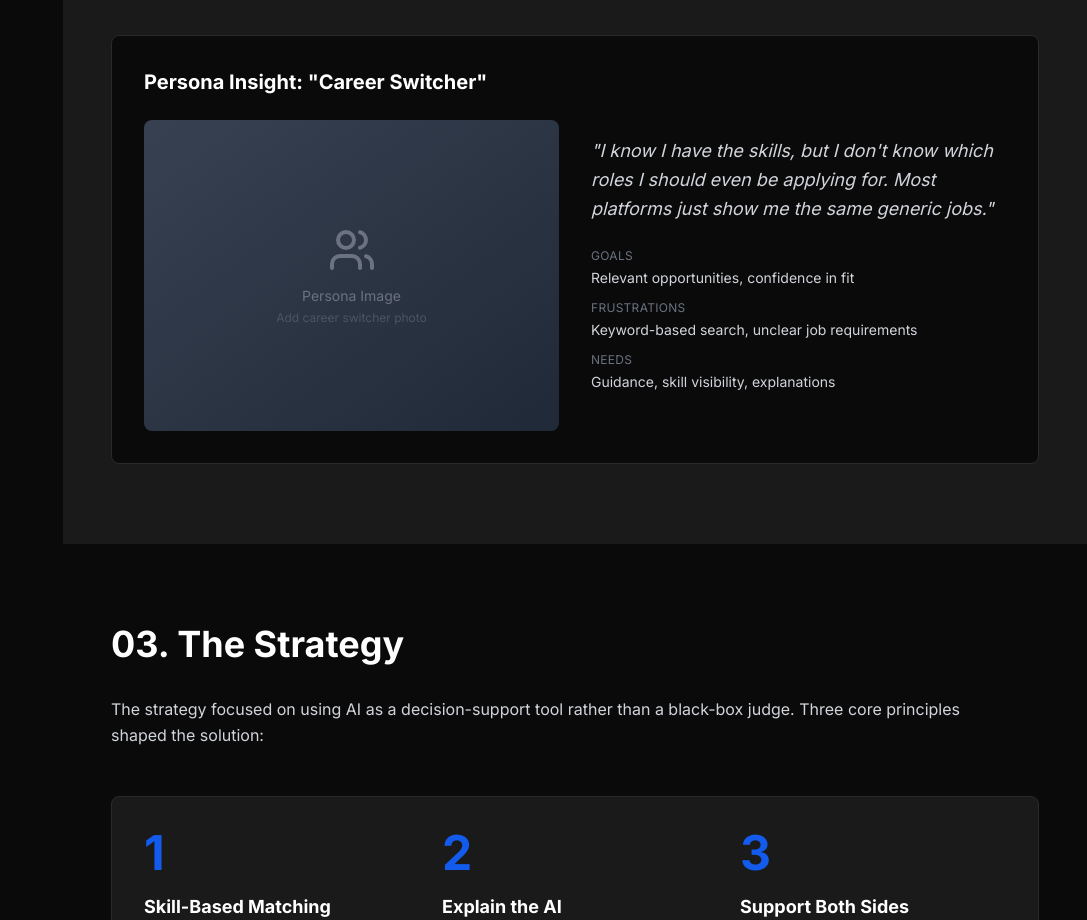
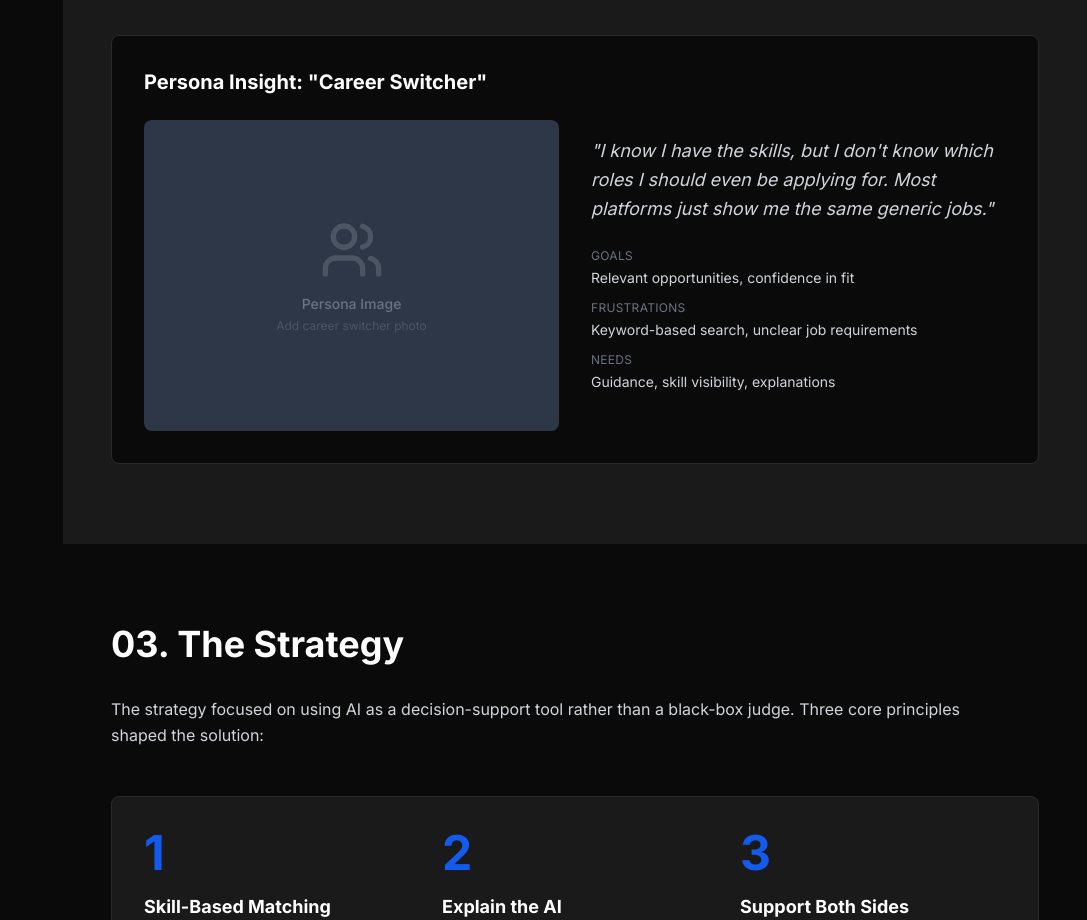
Before and after one commit to SangharshGanvir/MyPortfolioPM, a React (Vite) app: page /projects/ai-job-matching-platform in a window 1280 px wide. Shown: the part 1880-2800 px from the top of the page, without its empty margins (193-1280 px from the left). Built offline with nearby package versions, Linux system fonts and the light colour scheme.

Commit message:
persona image

```diff
--- a/src/pages/projects/AIJobMatchingPlatform.jsx
+++ b/src/pages/projects/AIJobMatchingPlatform.jsx
@@ -353,10 +353,10 @@ const AIJobMatchingPlatform = () => {
 
                 <div className="grid md:grid-cols-2 gap-8 items-center">
                   {/* Left - Image Placeholder */}
-                  <div className="aspect-[4/3] bg-gradient-to-br from-gray-700 to-gray-800 rounded-lg overflow-hidden flex items-center justify-center">
+                  <div className="aspect-[4/3] bg-[#2d3748] rounded-lg overflow-hidden flex items-center justify-center">
                     <div className="text-center p-8">
-                      <Users className="text-gray-500 mx-auto mb-3" size={48} />
-                      <p className="text-gray-500 text-sm">Persona Image</p>
+                      <Users className="text-gray-600 mx-auto mb-3" size={64} />
+                      <p className="text-gray-500 text-sm font-medium">Persona Image</p>
                       <p className="text-gray-600 text-xs mt-1">Add career switcher photo</p>
                     </div>
                   </div>
```
